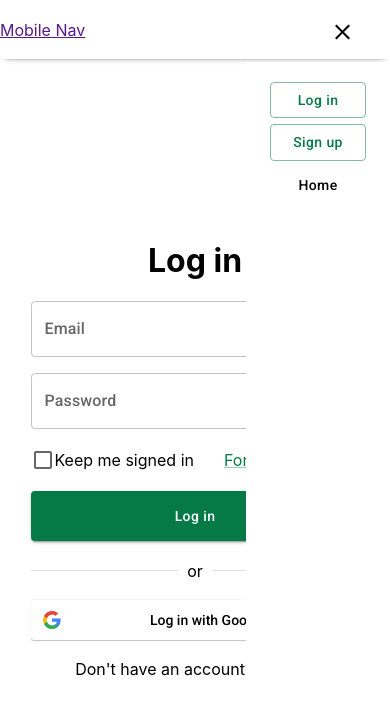
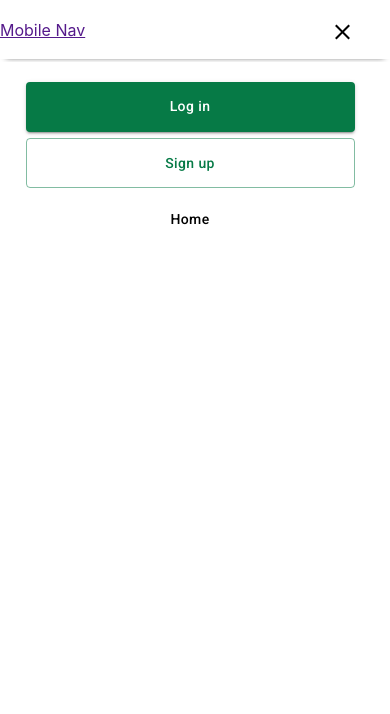
Before and after one commit to fjuren/groceries-webapp, a React (Create React App) app: page /login in a window 390 px wide. Both pictures are taken after a click on the element 342 px from the left and 30 px from the top of the page. Shown: the top 714 px of the page. Built offline with nearby package versions, Linux system fonts and the light colour scheme; no server answers.

Commit message:
Complete overlay of mobile slider menu

```diff
--- a/src/assets/styles/loggedoutmenu.css
+++ b/src/assets/styles/loggedoutmenu.css
@@ -1,16 +1,20 @@
 .loggedout-menu-drawer#active {
-    display:block;
+    display: flex;
+    justify-content: center;
     position: absolute;
     height: 100%;
-    width: 9rem;
+    width: 25rem;
     top:3.9rem;
-    /* right: -8rem; */
+    /* right: -23rem; */
     right: 0rem;
     background-color: white;
-    z-index: 1;
+    z-index: 2;
     transition: 0.5s;
 }
 
+.loggedout-menu-drawer nav {
+    width: 7rem;
+}
 /* body {
     background-color: grey;
 } */
--- a/src/assets/styles/login.css
+++ b/src/assets/styles/login.css
@@ -7,7 +7,7 @@ body{
     display: flex;
     justify-content: center;
     text-align: center;
-    padding-top:10rem;
+    padding-top:7rem;
 }
 
 #login {
--- a/src/components/hamburger.jsx
+++ b/src/components/hamburger.jsx
@@ -4,7 +4,6 @@ import '../assets/styles/hamburger.css';
 const Hamburger = ({ expandHamburger, setExpandHamburger }) => {
   const animateBurger = () => {
     setExpandHamburger(!expandHamburger);
-    // document.getElementById('loggedout-menu-drawer').style.width = '9rem';
   };
 
   return (
--- a/src/components/loggedoutmenu.jsx
+++ b/src/components/loggedoutmenu.jsx
@@ -5,27 +5,29 @@ import Button from '@mui/material/Button';
 import theme from '../theme';
 import { useNavigate } from 'react-router-dom';
 
-const Loggedoutmenu = ({ expandHamburger }) => {
+const Loggedoutmenu = ({ expandHamburger, setExpandHamburger }) => {
   const navigation = useNavigate();
 
-  // if (expandHamburger) {
-  //   const slideDrawer = document.getElementsByClassName('loggedout-menu-drawer');
-  //   console.log(slideDrawer.style);
-  // }
+  // const slider = {
+  //   right: '0rem'
+  // };
 
   const handleHome = () => {
     console.log();
     navigation('/');
+    setExpandHamburger(!expandHamburger);
   };
 
   const handleSignup = () => {
     console.log();
     navigation('/signup');
+    setExpandHamburger(!expandHamburger);
   };
 
   const handleLogin = () => {
     console.log();
     navigation('/login');
+    setExpandHamburger(!expandHamburger);
   };
   return (
     <ThemeProvider theme={theme}>
@@ -35,8 +37,8 @@ const Loggedoutmenu = ({ expandHamburger }) => {
             <li>
               <Button
                 className="login-btn"
-                variant="outlined"
-                sx={{ width: '6rem', marginLeft: '1rem', marginRight: '1rem' }}
+                variant="contained"
+                sx={{ width: '329px', height: '50px', marginLeft: '1rem', marginRight: '1rem' }}
                 onClick={() => handleLogin()}>
                 Log in
               </Button>
@@ -45,13 +47,16 @@ const Loggedoutmenu = ({ expandHamburger }) => {
               <Button
                 className="signup-btn"
                 variant="outlined"
-                sx={{ width: '6rem', marginLeft: 'auto' }}
+                sx={{ width: '329px', height: '50px', marginLeft: 'auto' }}
                 onClick={() => handleSignup()}>
                 Sign up
               </Button>
             </li>
             <li>
-              <Button variant="txt" sx={{ width: '6rem' }} onClick={() => handleHome()}>
+              <Button
+                variant="txt"
+                sx={{ width: '329px', height: '50px' }}
+                onClick={() => handleHome()}>
                 Home
               </Button>
             </li>
--- a/src/components/navbar-mobile.jsx
+++ b/src/components/navbar-mobile.jsx
@@ -17,7 +17,10 @@ const NavbarMobile = () => {
             Mobile Nav
           </a>
           <Hamburger expandHamburger={expandHamburger} setExpandHamburger={setExpandHamburger} />
-          <Loggedoutmenu expandHamburger={expandHamburger} />
+          <Loggedoutmenu
+            expandHamburger={expandHamburger}
+            setExpandHamburger={setExpandHamburger}
+          />
         </div>
       </header>
     </ThemeProvider>
```
